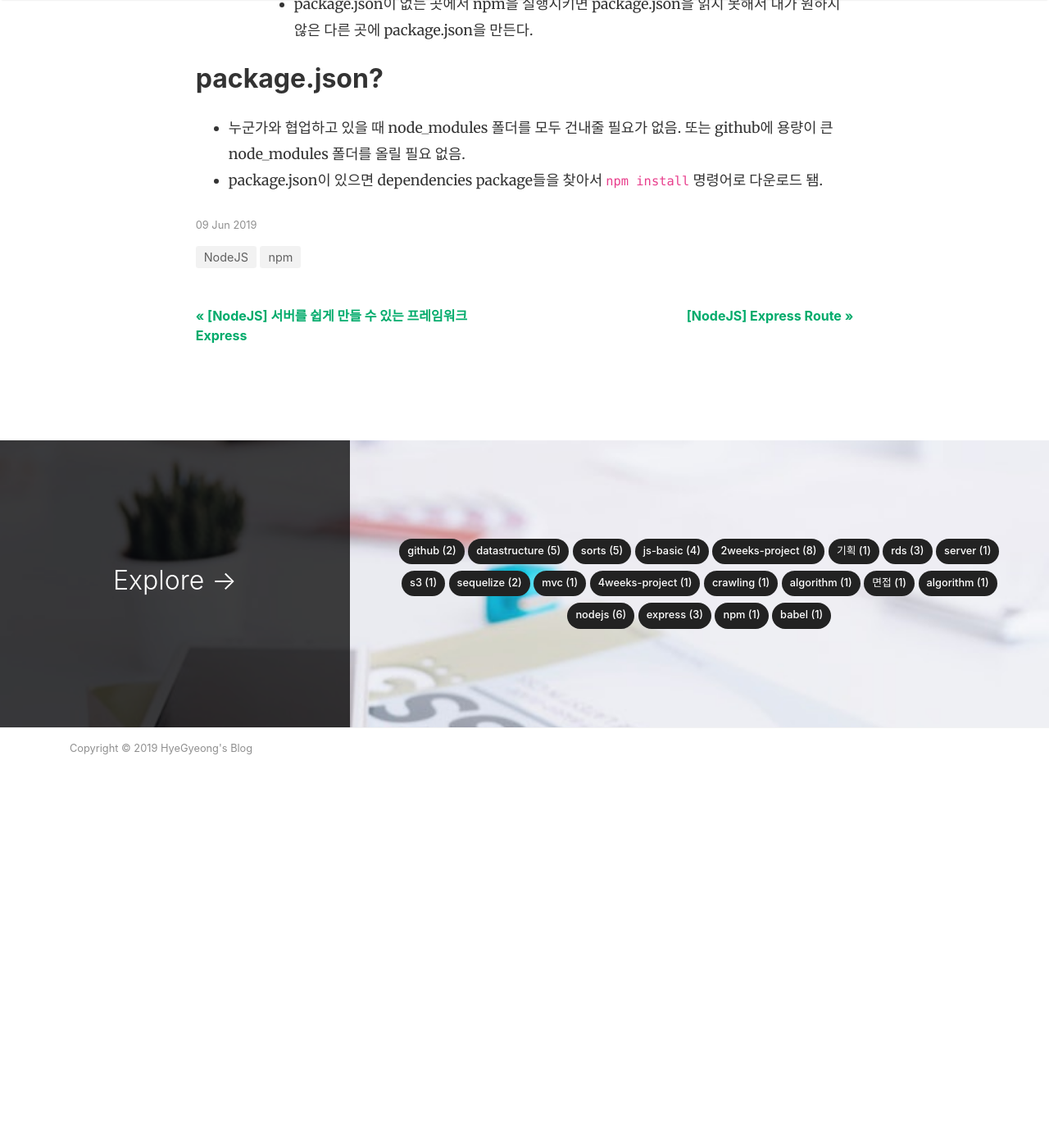
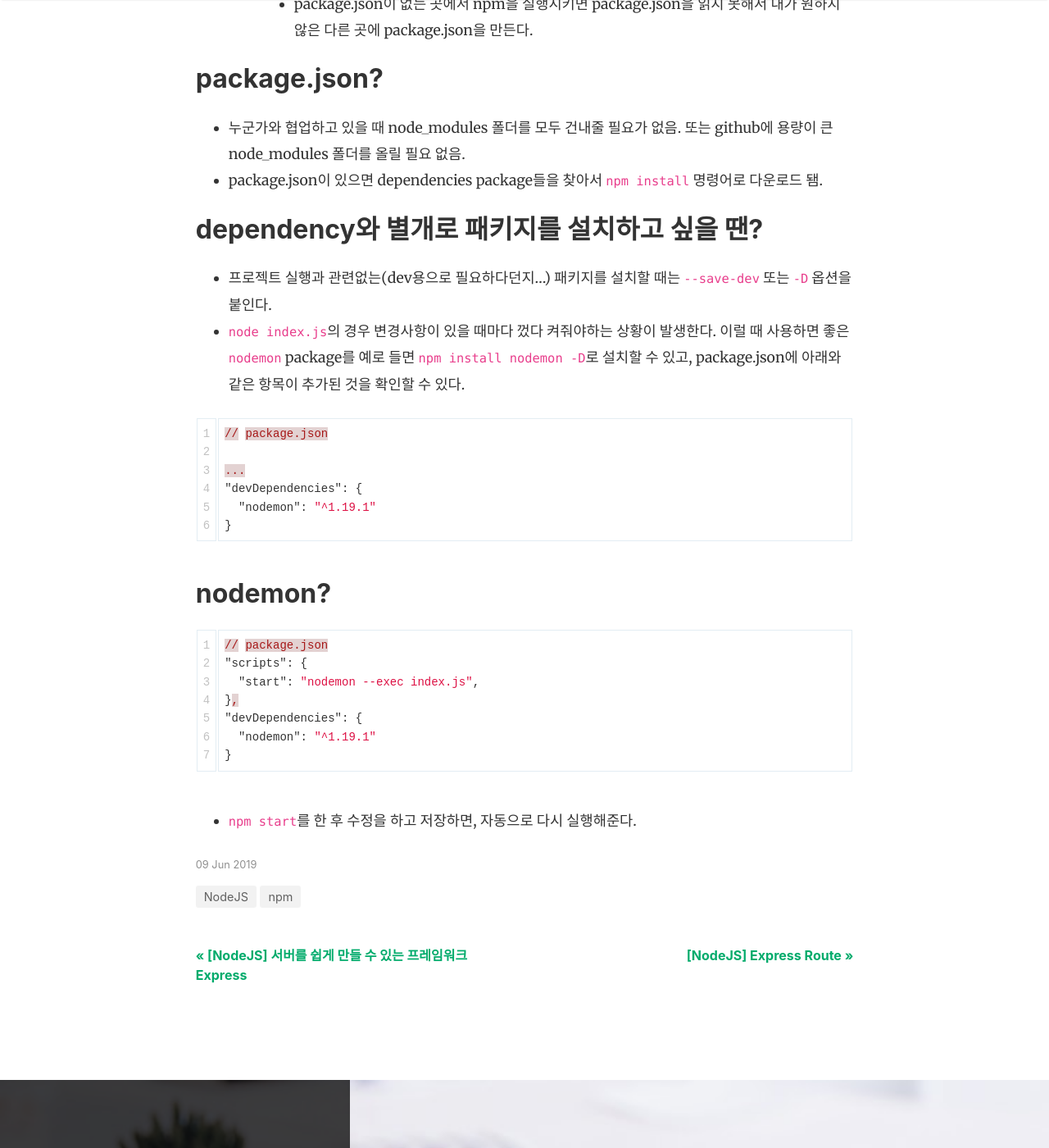
Before and after one commit to Hyegyeong310/blog, a Jekyll site: the page built from _posts/2019-06-09-NPM이란?.md, in a window 1280 px wide and 1400 px high, scrolled down 1844 px. Shown: the whole window at 82% size. Built offline with Jekyll 4.4.1, drawn with Linux system fonts in a browser that asks for light colours; nearby versions of some CDN libraries; comment, search, counter and statistics services are not loaded; before the commit the page ends 2840 px from its top, so only the background shows below that; some of the changed text lies outside the part shown.

Commit message:
add nodemon content

````diff
--- a/_posts/2019-06-09-NPM이란?.md
+++ b/_posts/2019-06-09-NPM이란?.md
@@ -52,3 +52,31 @@ npm -v
 
 - 누군가와 협업하고 있을 때 node_modules 폴더를 모두 건내줄 필요가 없음. 또는 github에 용량이 큰 node_modules 폴더를 올릴 필요 없음.
 - package.json이 있으면 dependencies package들을 찾아서 `npm install` 명령어로 다운로드 됌.
+
+## dependency와 별개로 패키지를 설치하고 싶을 땐?
+
+- 프로젝트 실행과 관련없는(dev용으로 필요하다던지...) 패키지를 설치할 때는 `--save-dev` 또는 `-D` 옵션을 붙인다.
+- `node index.js`의 경우 변경사항이 있을 때마다 껐다 켜줘야하는 상황이 발생한다. 이럴 때 사용하면 좋은 `nodemon` package를 예로 들면 `npm install nodemon -D`로 설치할 수 있고, package.json에 아래와 같은 항목이 추가된 것을 확인할 수 있다.
+
+```json
+// package.json
+
+...
+"devDependencies": {
+  "nodemon": "^1.19.1"
+}
+```
+
+## nodemon?
+
+```json
+// package.json
+"scripts": {
+  "start": "nodemon --exec index.js",
+},
+"devDependencies": {
+  "nodemon": "^1.19.1"
+}
+```
+
+- `npm start`를 한 후 수정을 하고 저장하면, 자동으로 다시 실행해준다.
````
Also changed, not shown: other parts of _posts/2019-06-09-NPM이란?.md (+1 -1 lines).
